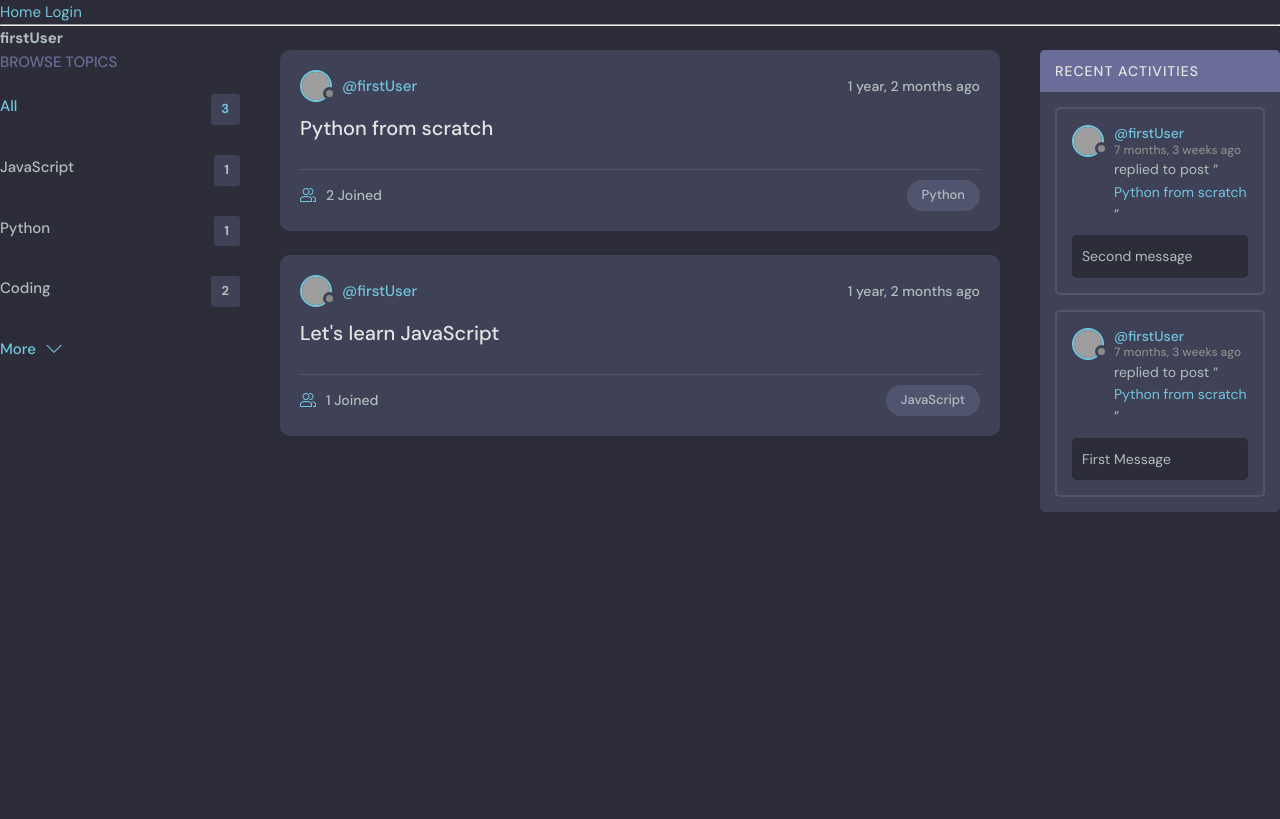
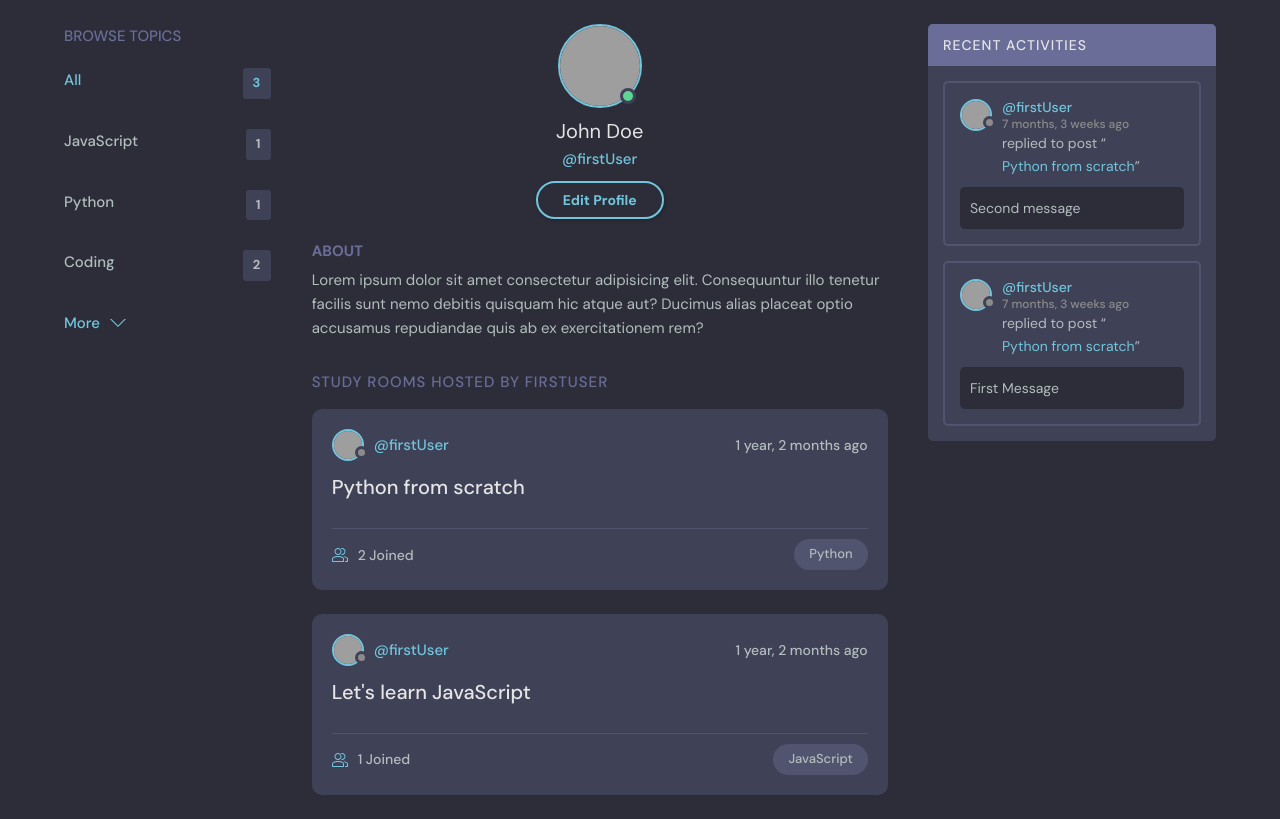
Before and after one commit to kajoshin/StudBud, a Django app: page /profile/2/ in a window 1280 px wide. Shown: the part 76-895 px from the top of the page. Before the commit the page ends 588 px from the top, so only its background shows below. Run offline with Django 5.2, Linux system fonts and the light colour scheme; data comes from the database, SQL or seed files in the repository; both versions use the stored data as it was after the commit; grey boxes are pictures that could not be loaded.

Commit message:
user profile installed

```diff
--- a/base/templates/base/profile.html
+++ b/base/templates/base/profile.html
@@ -1,30 +1,48 @@
-{%  extends 'main.html' %}
+{% extends 'main.html' %}
 
 {% block content %}
-<style>
-    .profile-container{
-        display: grid;
-        grid-template-columns: 6fr 1fr 18fr 1fr 6fr;
-    }
-</style>
+  <main class="profile-page layout layout--3">
+    <div class="container">
+      <!-- Topics Start -->
+      {% include 'base/topics_component.html' %}
+      <!-- Topics End -->
 
-<h1>{{ user.username }}</h1>
+      <!-- Room List Start -->
+      <div class="roomList">
+        <div class="profile">
+          <div class="profile__avatar">
+            <div class="avatar avatar--large active">
+              <img src="https://randomuser.me/api/portraits/men/11.jpg" />
+            </div>
+          </div>
+          <div class="profile__info">
+            <h3>{{user.first_name}} {{user.last_name}}</h3>
+            <p>@{{user.username}}</p>
+            <a href="edit-user.html" class="btn btn--main btn--pill">Edit Profile</a>
+          </div>
+          <div class="profile__about">
+            <h3>About</h3>
+            <p>
+              Lorem ipsum dolor sit amet consectetur adipisicing elit. Consequuntur illo tenetur
+              facilis sunt nemo debitis quisquam hic atque aut? Ducimus alias placeat optio
+              accusamus repudiandae quis ab ex exercitationem rem?
+            </p>
+          </div>
+        </div>
 
-<div class="profile-container">
+        <div class="roomList__header">
           <div>
-        {% include 'base/topics_component.html' %}
+            <h2>Study Rooms Hosted by {{user.username}}</a>
+            </h2>
           </div>
-    <div>
-
         </div>
-    <div>
         {% include 'base/feed_component.html' %}
       </div>
-    <div>
+      <!-- Room List End -->
 
+      <!-- Activities Start -->
+      {% include 'base/activity_component.html' %}
+      <!-- Activities End -->
     </div>
-    <div>
-        {% include 'base/activity_component.html' %}
-    </div>
-</div>
-{% endblock %}
+  </main>
+ {% endblock content %}
--- a/templates/navbar.html
+++ b/templates/navbar.html
@@ -68,27 +68,3 @@
     </nav>
   </div>
 </header>
-
-<style>
-    li{
-        display: inline;
-    }
-    ul {
-        list-style-type: none;
-        margin: 0;
-        padding: 0;
-    }
-</style>
-<ul>
-<li>
-    <a href="/">Home </a>
-    {% if request.user.is_authenticated %}
-        {{request.user.username}}
-        <a href="{% url 'logout' %}">Logout</a>
-    {% else %}
-        <a href="{% url 'login' %}">Login</a>
-    {% endif %}
-</li>
-
-</ul>
-<hr>
```
Also changed, not shown: base/templates/base/profile_old.html (added, +30 -0 lines), db.sqlite3. Lines whose indentation alone changed are shown as unchanged.
